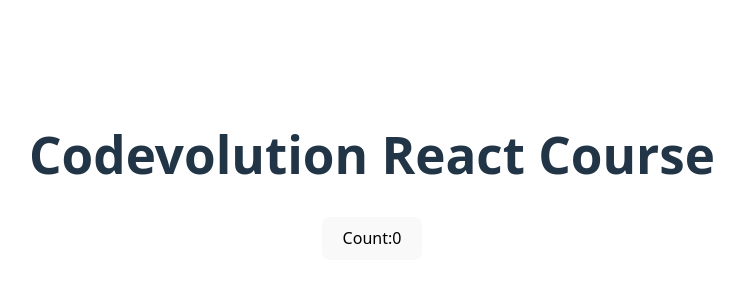
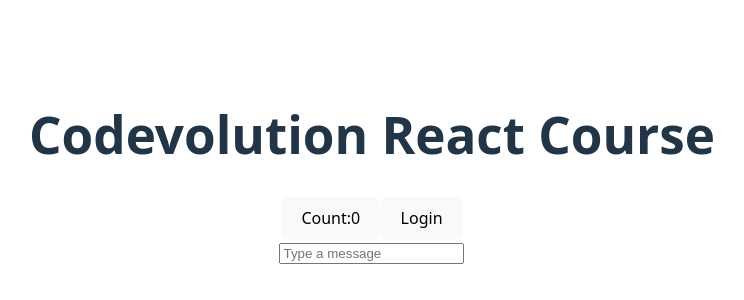
Before and after one commit to umeshraj/react19-tutorial, a React (Vite) app: page / in a window 1280 px wide. Shown: the part 224-524 px from the top of the page, without its empty margins (268-1012 px from the left). Built offline with nearby package versions, Linux system fonts and the light colour scheme.

Commit message:
useState examples

```diff
--- a/src/App.jsx
+++ b/src/App.jsx
@@ -21,12 +21,14 @@
 import { Newsletter } from "./Newsletter";
 import { Menu } from "./Menu";
 import { Counter } from "./Counter";
+import { LoginCard } from "./LoginCard";
 
 function App() {
   return (
     <>
       <h1>Codevolution React Course</h1>
       <Counter />
+      <LoginCard />
     </>
     // <div>
     //   <Menu />
--- /dev/null
+++ b/src/LoginCard.jsx
@@ -0,0 +1,29 @@
+import { useState } from "react";
+
+export const LoginCard = () => {
+  const [isLoggedIn, setIsLoggedIn] = useState(false);
+  const [message, setMessage] = useState("");
+
+  const handleLogin = () => {
+    setIsLoggedIn(!isLoggedIn);
+  };
+
+  const handleChange = (e) => {
+    setMessage(e.target.value);
+  };
+
+  return (
+    <>
+      <button onClick={handleLogin}>{isLoggedIn ? "Logout" : "Login"}</button>
+      <div>
+        <input
+          type="text"
+          placeholder="Type a message"
+          value={message}
+          onChange={handleChange}
+        />
+        <p>{message}</p>
+      </div>
+    </>
+  );
+};
```
